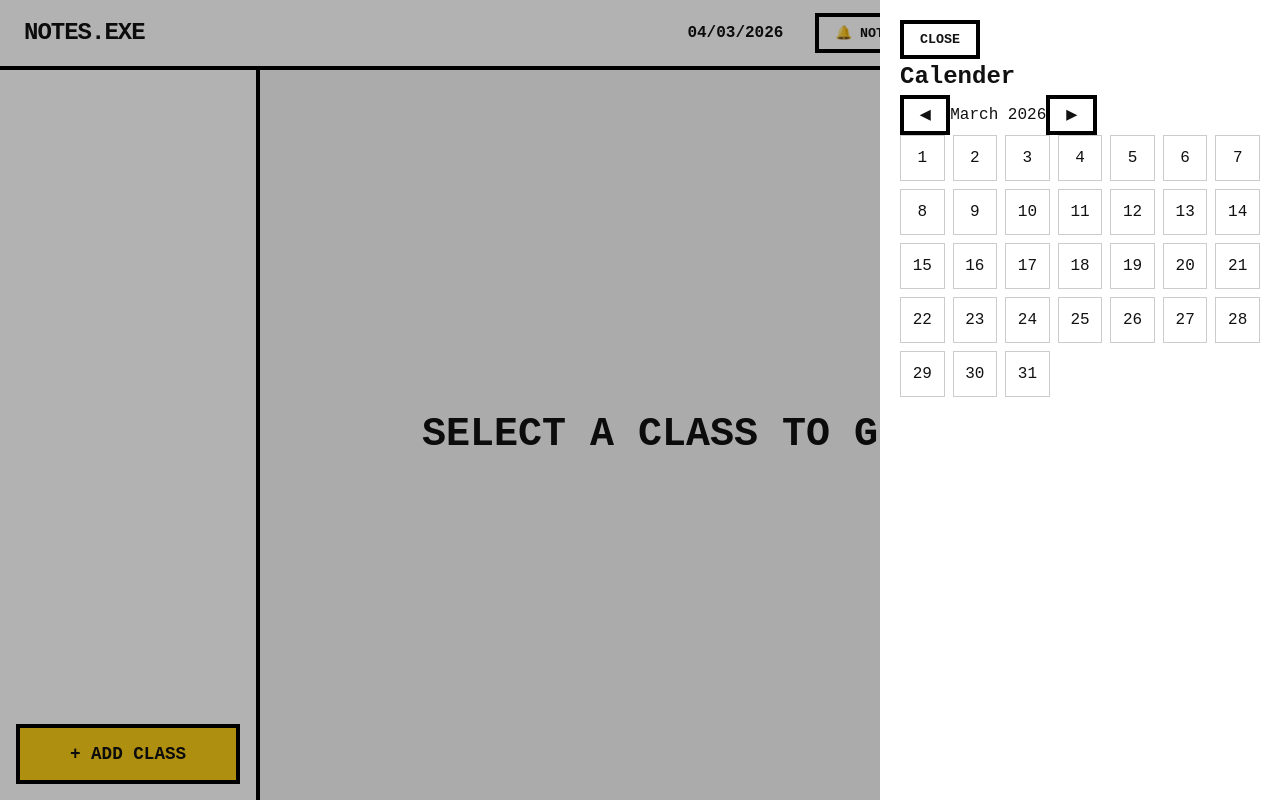
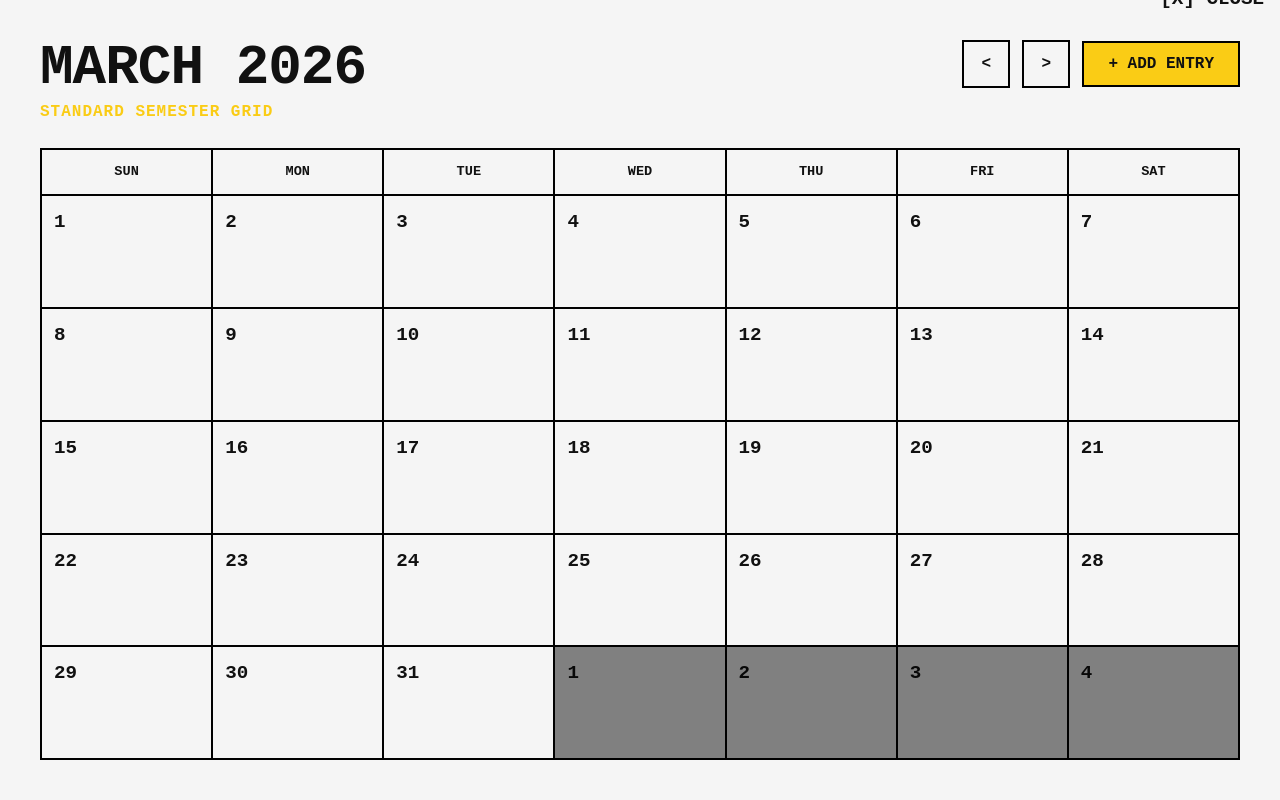
Before and after one commit to Thatboiobah/NOtes.exe, a React (Vite) app in the folder notes.exe/: page / in a window 1280 px wide. Both pictures are taken after a click on the button "CALENDER". Built offline with nearby package versions, Linux system fonts and the light colour scheme.

Commit message:
add calender view component style

```diff
--- a/notes.exe/src/CalenderView.jsx
+++ b/notes.exe/src/CalenderView.jsx
@@ -1,212 +1,240 @@
 import { useState } from "react";
 import "./calender.css";
 
-function CalendarPanel({
-  isOpen,
-  onClose,
-  selectedDate,
-  setSelectedDate,
-  state,
-  dispatch
-}) {
+function CalendarPanel({ isOpen, onClose, selectedDate, setSelectedDate, state, dispatch }) {
   if (!isOpen) return null;
 
   const today = new Date();
-  const [currentYear, setCurrentYear] = useState(
-    today.getFullYear()
-  );
-  const [currentMonth, setCurrentMonth] = useState(
-    today.getMonth()
-  );
-
-  const lastDay = new Date(
-    currentYear,
-    currentMonth + 1,
-    0
-  ).getDate();
-
-  const daysArray = Array.from(
-    { length: lastDay },
-    (_, i) => i + 1
-  );
+  const [currentYear, setCurrentYear] = useState(today.getFullYear());
+  const [currentMonth, setCurrentMonth] = useState(today.getMonth());
 
   const [eventTitle, setEventTitle] = useState("");
   const [eventTime, setEventTime] = useState("");
+  const [isSidebarOpen, setIsSidebarOpen] = useState(false);
 
-  const events = state.calendarEvents || {};
+  // --- Date Math ---
+  const firstDayOfMonth = new Date(currentYear, currentMonth, 1).getDay();
+  const daysInMonth = new Date(currentYear, currentMonth + 1, 0).getDate();
+  const daysInPrevMonth = new Date(currentYear, currentMonth, 0).getDate();
 
-  const handleDateClick = (day) => {
-    const formattedDate =
-      `${currentYear}-${String(currentMonth + 1).padStart(2, "0")}-${String(day).padStart(2, "0")}`;
-    setSelectedDate(formattedDate);
+  const prevBlanks = Array.from({ length: firstDayOfMonth }, (_, i) => ({
+    day: daysInPrevMonth - firstDayOfMonth + i + 1,
+    isCurrent: false,
+    isNext: false
+  }));
+
+  const currentDays = Array.from({ length: daysInMonth }, (_, i) => ({
+    day: i + 1,
+    isCurrent: true,
+    isNext: false
+  }));
+
+  const totalCells = prevBlanks.length + currentDays.length;
+  // Ensure we always fill out complete weeks (either 35 or 42 cells total)
+  const nextBlanksCount = totalCells > 35 ? 42 - totalCells : 35 - totalCells;
+
+  const nextBlanks = Array.from({ length: nextBlanksCount }, (_, i) => ({
+    day: i + 1,
+    isCurrent: false,
+    isNext: true
+  }));
+
+  const allCells = [...prevBlanks, ...currentDays, ...nextBlanks];
+
+  // --- Smart Event Aggregator ---
+  const derivedEvents = {};
+
+  // 1. Map manual calendar events (Blue)
+  if (state.calendarEvents) {
+    Object.entries(state.calendarEvents).forEach(([date, evts]) => {
+      derivedEvents[date] = evts.map(e => ({ ...e, color: "evt-blue", tag: "Manual" }));
+    });
+  }
+
+  // 2. Map Assignments & Exams automatically
+  state.classes.forEach(cls => {
+    cls.assignments.forEach(a => {
+      if (a.dueDate) {
+        if (!derivedEvents[a.dueDate]) derivedEvents[a.dueDate] = [];
+        derivedEvents[a.dueDate].push({
+          id: `assign-${a.id}`,
+          title: `${cls.name}: ${a.title}`,
+          time: "DUE",
+          color: "evt-yellow",
+          tag: "Assignment"
+        });
+      }
+    });
+
+    cls.exams.forEach(e => {
+      if (e.date) {
+        if (!derivedEvents[e.date]) derivedEvents[e.date] = [];
+        derivedEvents[e.date].push({
+          id: `exam-${e.id}`,
+          title: `${cls.name}: ${e.title}`,
+          time: e.time,
+          color: "evt-red",
+          tag: "Exam"
+        });
+      }
+    });
+  });
+
+  // --- Handlers ---
+  const handleDateClick = (dayStr) => {
+    setSelectedDate(dayStr);
+    setIsSidebarOpen(true);
   };
 
-  const addEvent = () => {
-    if (!selectedDate || !eventTitle) return;
-
-    const newEvent = {
-      id: Date.now(),
-      title: eventTitle,
-      time: eventTime
+  const changeMonth = (offset) => {
+    let newMonth = currentMonth + offset;
+    let newYear = currentYear;
+    if (newMonth < 0) {
+      newMonth = 11;
+      newYear--;
+    } else if (newMonth > 11) {
+      newMonth = 0;
+      newYear++;
+    }
+    setCurrentMonth(newMonth);
+    setCurrentYear(newYear);
   };
 
+  const addManualEvent = () => {
+    if (!selectedDate || !eventTitle) return;
     dispatch({
       type: "ADD_CALENDAR_EVENT",
       payload: {
         date: selectedDate,
-        event: newEvent
+        event: { id: Date.now(), title: eventTitle, time: eventTime }
       }
     });
-
     setEventTitle("");
     setEventTime("");
   };
 
-  const deleteEvent = (eventId) => {
+  const deleteManualEvent = (eventId) => {
     dispatch({
       type: "DELETE_CALENDAR_EVENT",
-      payload: {
-        date: selectedDate,
-        id: eventId
-      }
+      payload: { date: selectedDate, id: eventId }
     });
   };
 
-  const goToPrevMonth = () => {
-    if (currentMonth === 0) {
-      setCurrentMonth(11);
-      setCurrentYear((prev) => prev - 1);
+  const monthName = new Date(currentYear, currentMonth).toLocaleString("en-US", { month: "long" });
+
+  return (
+    <div className="calender-overlay">
+      <button className="close-btn" onClick={onClose}>[X] CLOSE</button>
+
+      {/* HEADER SECTION */}
+      <div className="cal-header">
+        <div className="cal-title-group">
+          <h2>{monthName} {currentYear}</h2>
+          <span className="cal-subtitle">Standard Semester Grid</span>
+        </div>
+
+        <div className="cal-controls">
+          <button className="cal-btn icon-btn" onClick={() => changeMonth(-1)}>{"<"}</button>
+          <button className="cal-btn icon-btn" onClick={() => changeMonth(1)}>{">"}</button>
+          <button className="cal-btn filled" onClick={() => setIsSidebarOpen(!isSidebarOpen)}>
+            {isSidebarOpen ? "HIDE PANEL" : "+ ADD ENTRY"}
+          </button>
+        </div>
+      </div>
+
+      <div className="cal-layout">
+
+        {/* GRID SECTION */}
+        <div className="cal-grid-wrapper">
+          <div className="day-labels">
+            {["Sun", "Mon", "Tue", "Wed", "Thu", "Fri", "Sat"].map(d => (
+              <div key={d} className="day-label">{d}</div>
+            ))}
+          </div>
+
+          <div className="cal-grid">
+            {allCells.map((cell, idx) => {
+              // Calculate correct date string based on cell type
+              let targetMonth = currentMonth;
+              let targetYear = currentYear;
+
+              if (!cell.isCurrent) {
+                if (cell.isNext) {
+                  targetMonth++;
+                  if (targetMonth > 11) { targetMonth = 0; targetYear++; }
                 } else {
-      setCurrentMonth((prev) => prev - 1);
+                  targetMonth--;
+                  if (targetMonth < 0) { targetMonth = 11; targetYear--; }
                 }
-  };
+              }
 
-  const goToNextMonth = () => {
-    if (currentMonth === 11) {
-      setCurrentMonth(0);
-      setCurrentYear((prev) => prev + 1);
-    } else {
-      setCurrentMonth((prev) => prev + 1);
-    }
-  };
+              const dateStr = `${targetYear}-${String(targetMonth + 1).padStart(2, "0")}-${String(cell.day).padStart(2, "0")}`;
+              const isSelected = dateStr === selectedDate;
+              const cellEvents = derivedEvents[dateStr] || [];
 
               return (
                 <div
-      className="calender-overlay"
-      onClick={onClose}
+                  key={`${dateStr}-${idx}`}
+                  className={`cal-cell ${!cell.isCurrent ? "muted" : ""} ${isSelected ? "focus" : ""}`}
+                  onClick={() => handleDateClick(dateStr)}
                 >
-      <div
-        className="calender-panel"
-        onClick={(e) => e.stopPropagation()}
-      >
-        <button onClick={onClose}>
-          Close
-        </button>
+                  <span className="day-num">{cell.day}</span>
+                  {isSelected && <span className="add-indicator">+</span>}
 
-        <h2>Calender</h2>
-
-        <div className="month-navigation">
-          <button onClick={goToPrevMonth}>
-            ◀
-          </button>
-
-          <span>
-            {new Date(
-              currentYear,
-              currentMonth
-            ).toLocaleString("default", {
-              month: "long",
-              year: "numeric"
-            })}
-          </span>
-
-          <button onClick={goToNextMonth}>
-            ▶
-          </button>
+                  <div className="evt-stack">
+                    {cellEvents.map(evt => (
+                      <div key={evt.id} className={`evt-block ${evt.color}`}>
+                        {evt.title}
                       </div>
-
-        <div className="calender-grid">
-          {daysArray.map((day) => {
-            const formattedDate =
-              `${currentYear}-${String(currentMonth + 1).padStart(2, "0")}-${String(day).padStart(2, "0")}`;
-
-            const isToday =
-              formattedDate ===
-              today.toISOString().split("T")[0];
-
-            return (
-              <div
-                key={day}
-                className={`calender-day ${
-                  isToday ? "today" : ""
-                }`}
-                onClick={() =>
-                  handleDateClick(day)
-                }
-              >
-                {day}
-                {events[formattedDate] && (
-                  <span> •</span>
-                )}
+                    ))}
+                  </div>
                 </div>
               );
             })}
           </div>
+        </div>
 
-        {selectedDate && (
-          <div className="calender-events">
-            <h3>
-              Events for {selectedDate}
-            </h3>
+        {/* SIDEBAR FOR ADDING/DELETING EVENTS */}
+        {isSidebarOpen && (
+          <div className="cal-sidebar">
+            <h3>{selectedDate ? selectedDate : "SELECT A DATE"}</h3>
 
-            {events[selectedDate]?.length > 0 ? (
-              events[selectedDate].map(
-                (event) => (
-                  <div
-                    key={event.id}
-                    className="event-item"
-                  >
-                    <span>
-                      {event.time} -{" "}
-                      {event.title}
-                    </span>
+            <div className="sidebar-events">
+              {selectedDate && derivedEvents[selectedDate]?.length > 0 ? (
+                derivedEvents[selectedDate].map((evt) => (
+                  <div key={evt.id} className="sidebar-event-item">
+                    <h4>{evt.title}</h4>
+                    <p>TYPE: {evt.tag} | TIME: {evt.time}</p>
+                    {evt.tag === "Manual" && (
+                      <button onClick={() => deleteManualEvent(evt.id)}>DELETE</button>
+                    )}
+                  </div>
+                ))
+              ) : (
+                <p>No events logged.</p>
+              )}
+            </div>
 
-                    <button
-                      onClick={() =>
-                        deleteEvent(event.id)
-                      }
-                    >
-                      Delete
-                    </button>
-                  </div>
-                )
-              )
-            ) : (
-              <p>No events scheduled.</p>
-            )}
-
+            <div className="add-event-form">
+              <h4>+ NEW MANUAL EVENT</h4>
               <input
                 type="text"
-              placeholder="Event Title"
+                placeholder="EVENT TITLE"
                 value={eventTitle}
-              onChange={(e) =>
-                setEventTitle(e.target.value)
-              }
+                onChange={(e) => setEventTitle(e.target.value)}
               />
-
               <input
                 type="time"
                 value={eventTime}
-              onChange={(e) =>
-                setEventTime(e.target.value)
-              }
+                onChange={(e) => setEventTime(e.target.value)}
               />
-
-            <button onClick={addEvent}>
-              Add Event
+              <button className="cal-btn filled" style={{ width: "100%", margin: 0 }} onClick={addManualEvent}>
+                ADD EVENT
               </button>
             </div>
+          </div>
         )}
+
       </div>
     </div>
   );
--- a/notes.exe/src/calender.css
+++ b/notes.exe/src/calender.css
@@ -1,33 +1,280 @@
+/* src/calender.css */
 
 .calender-overlay {
   position: fixed;
-  top: 0;
-  right: 0;
-  width: 100%;
-  height: 100%;
-  background: rgba(0, 0, 0, 0.3);
+  inset: 0;
+  background: var(--bg);
+  z-index: 2000;
   display: flex;
-  justify-content: flex-end;
-  z-index: 1000;
-}
-
-.calender-panel {
-  width: 400px;
-  height: 100%;
-  background: white;
-  padding: 20px;
+  flex-direction: column;
+  padding: 40px;
   overflow-y: auto;
 }
 
-.calender-grid {
+/* Header Section */
+.cal-header {
+  display: flex;
+  justify-content: space-between;
+  align-items: flex-start;
+  margin-bottom: 24px;
+  position: relative;
+}
+
+.cal-title-group {
+  display: flex;
+  flex-direction: column;
+}
+
+.cal-title-group h2 {
+  font-size: 3.5rem;
+  line-height: 1;
+  text-transform: uppercase;
+  margin-bottom: 4px;
+  letter-spacing: -1px;
+  color: var(--text);
+}
+
+.cal-subtitle {
+  color: var(--accent);
+  font-size: 1rem;
+  font-weight: bold;
+  letter-spacing: 1px;
+  text-transform: uppercase;
+}
+
+.cal-controls {
+  display: flex;
+  gap: 12px;
+  align-items: center;
+}
+
+.cal-btn {
+  background: transparent;
+  border: 2px solid var(--border);
+  color: var(--text);
+  font-family: inherit;
+  font-weight: bold;
+  font-size: 1rem;
+  text-transform: uppercase;
+  padding: 12px 24px;
+  cursor: pointer;
+  transition: all 0.1s;
+  display: flex;
+  align-items: center;
+  justify-content: center;
+}
+
+.cal-btn:hover {
+  background: var(--text);
+  color: var(--bg);
+}
+
+.cal-btn.icon-btn {
+  padding: 12px;
+  width: 48px;
+  height: 48px;
+}
+
+.cal-btn.filled {
+  background: var(--accent);
+  color: var(--accent-text);
+  border-color: var(--border);
+}
+
+.cal-btn.filled:hover {
+  background: var(--text);
+  color: var(--bg);
+  border-color: var(--text);
+}
+
+.close-btn {
+  position: absolute;
+  top: -20px;
+  right: 0;
+  background: transparent;
+  border: none;
+  color: var(--text);
+  font-family: inherit;
+  font-size: 1.2rem;
+  font-weight: bold;
+  cursor: pointer;
+}
+
+/* Main Layout: Grid + Sidebar */
+.cal-layout {
+  display: flex;
+  gap: 32px;
+  flex: 1;
+  min-height: 0;
+}
+
+/* The Grid Wrapper - Using --border to dynamically switch colors */
+.cal-grid-wrapper {
+  flex: 1;
+  display: flex;
+  flex-direction: column;
+  border: 2px solid var(--border);
+  background: var(--border); /* Acts as the lines between cells */
+  gap: 2px; /* Thickness of the grid lines */
+}
+
+/* Day Labels (Sun, Mon, Tue...) */
+.day-labels {
   display: grid;
   grid-template-columns: repeat(7, 1fr);
-  gap: 8px;
+  background: var(--border); /* Gaps show through as borders */
+  gap: 2px;
 }
 
-.calender-day {
-  padding: 10px;
-  border: 1px solid #ccc;
+.day-label {
+  padding: 12px;
+  text-align: center;
+  font-size: 0.85rem;
+  font-weight: bold;
+  text-transform: uppercase;
+  background: var(--bg);
+  color: var(--text);
+}
+
+/* The Calendar Cells */
+.cal-grid {
+  display: grid;
+  grid-template-columns: repeat(7, 1fr);
+  grid-auto-rows: minmax(110px, 1fr);
+  background: var(--border); /* Gaps show through as borders */
+  gap: 2px;
+  flex: 1;
+}
+
+.cal-cell {
+  background: var(--bg);
+  padding: 12px;
+  position: relative;
   cursor: pointer;
-  text-align: center;
+  display: flex;
+  flex-direction: column;
+  gap: 4px;
 }
+
+.cal-cell:hover {
+  background: var(--surface);
+}
+
+/* Muted Cells Logic (Mustard in Dark Mode, Grey in Light Mode) */
+.cal-cell.muted {
+  background: var(--surface);
+  opacity: 0.5;
+}
+
+body.dark .cal-cell.muted {
+  background: #856a00; /* Dark mustard yellow from your screenshot */
+  color: #ffeb85;
+  opacity: 1;
+}
+
+/* Focus / Selected State */
+.day-num {
+  font-size: 1.2rem;
+  font-weight: bold;
+  display: block;
+}
+
+.cal-cell.focus .day-num {
+  color: var(--accent);
+  text-decoration: underline;
+  text-underline-offset: 4px;
+}
+
+.add-indicator {
+  position: absolute;
+  top: 12px;
+  right: 12px;
+  font-size: 1.2rem;
+  color: var(--accent);
+  font-weight: bold;
+  display: none;
+}
+
+.cal-cell:hover .add-indicator,
+.cal-cell.focus .add-indicator {
+  display: block;
+}
+
+/* Event Blocks (Exact Match to Image) */
+.evt-stack {
+  display: flex;
+  flex-direction: column;
+  gap: 4px;
+  margin-top: 8px;
+  overflow-y: auto;
+}
+
+.evt-block {
+  font-size: 0.65rem;
+  padding: 4px 6px;
+  font-weight: bold;
+  text-transform: uppercase;
+  border: 1px solid transparent; /* Keeps sizing consistent */
+  white-space: nowrap;
+  overflow: hidden;
+  text-overflow: ellipsis;
+}
+
+.evt-blue { background: #3B82F6; color: #FFF; border-color: #FFF; }
+.evt-yellow { background: #FACC15; color: #111; border-color: #111; }
+.evt-red { background: #EF4444; color: #FFF; border-color: #FACC15; }
+.evt-green { background: #22C55E; color: #FFF; border-color: #FFF; }
+.evt-purple { background: #A855F7; color: #FFF; border-color: #FFF; }
+
+/* Side Panel for Adding/Viewing Events */
+.cal-sidebar {
+  width: 380px;
+  background: var(--surface);
+  border: 2px solid var(--border);
+  padding: 32px;
+  display: flex;
+  flex-direction: column;
+  gap: 24px;
+  overflow-y: auto;
+}
+
+.cal-sidebar h3 {
+  font-size: 2rem;
+  text-transform: uppercase;
+  border-bottom: 2px solid var(--border);
+  padding-bottom: 12px;
+}
+
+.sidebar-events {
+  display: flex;
+  flex-direction: column;
+  gap: 16px;
+  flex: 1;
+}
+
+.sidebar-event-item {
+  border: 2px solid var(--border);
+  padding: 16px;
+  background: var(--bg);
+}
+
+.sidebar-event-item h4 {
+  font-size: 1.2rem;
+  text-transform: uppercase;
+  margin-bottom: 8px;
+}
+
+.sidebar-event-item p {
+  font-size: 0.9rem;
+  margin-bottom: 12px;
+  font-weight: bold;
+  opacity: 0.8;
+}
+
+.add-event-form {
+  border-top: 2px dashed var(--border);
+  padding-top: 24px;
+  display: flex;
+  flex-direction: column;
+  gap: 12px;
+}
```
Also changed, not shown: notes.exe/src/index.css (+29 -15 lines). Lines whose indentation alone changed are shown as unchanged.
